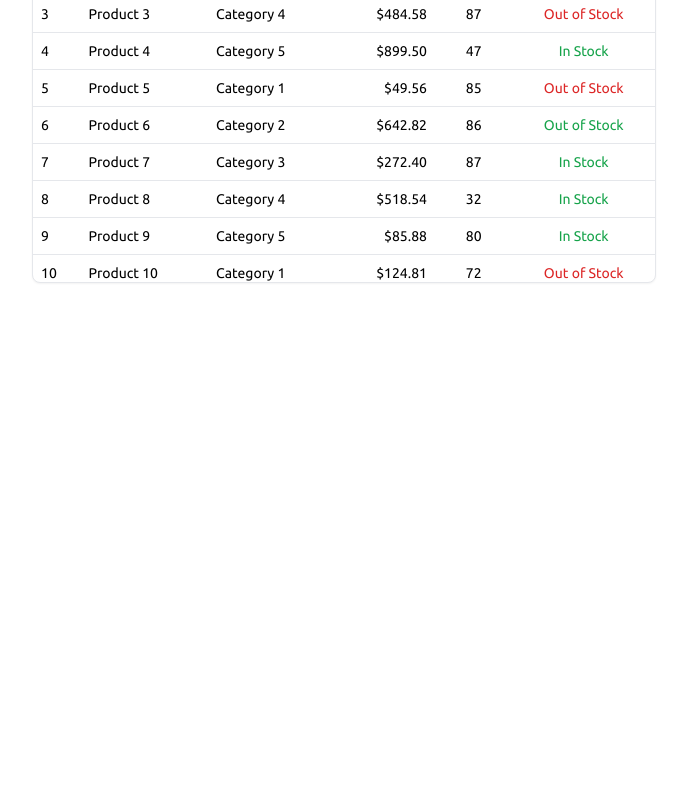
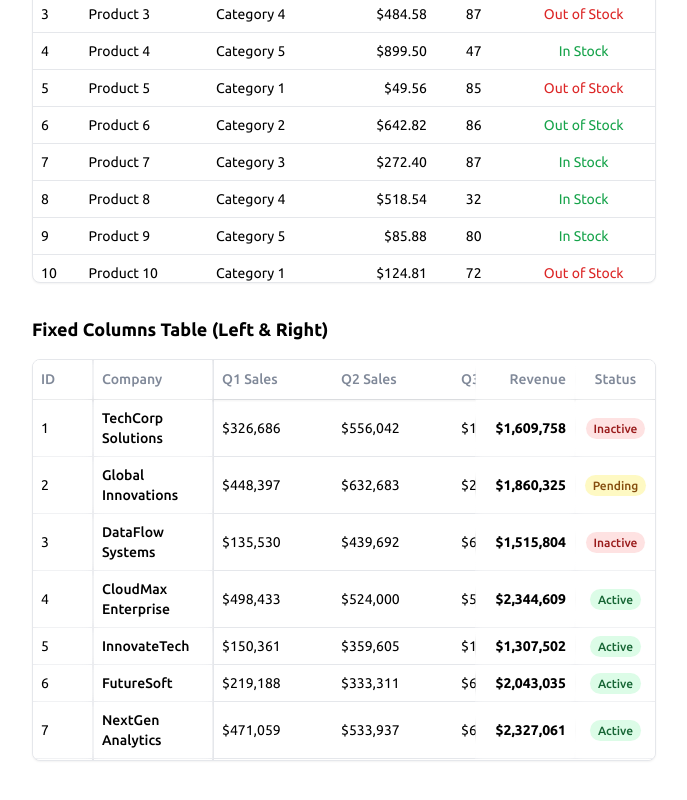
Before and after one commit to shodiya02/ui-kit, a Vue app: page / in a window 1280 px wide. Shown: the part 896-1696 px from the top of the page, without its empty margins (296-983 px from the left). Before the commit the page ends 1235 px from the top, so only its background shows below. Built offline with nearby package versions, Linux system fonts and the light colour scheme.

Commit message:
feat: add horizontal scrolling and fixed column support to Table component; enhance TableCell and TableHead for fixed positioning

```diff
--- a/src/components/TableExample.vue
+++ b/src/components/TableExample.vue
@@ -193,10 +193,61 @@
         </TableBody>
       </Table>
     </div>
+
+    <!-- Fixed Columns Table -->
+    <div>
+      <h3 class="text-lg font-semibold mb-4">Fixed Columns Table (Left & Right)</h3>
+      <Table variant="scrollable" height="400px" horizontal-scroll>
+        <TableHeader sticky>
+          <TableRow>
+            <TableHead fixed="left" fixed-offset="0px" class="min-w-[60px] w-[60px]">ID</TableHead>
+            <TableHead fixed="left" fixed-offset="60px" class="min-w-[120px] w-[120px]">Company</TableHead>
+            <TableHead class="min-w-[120px] w-[120px]">Q1 Sales</TableHead>
+            <TableHead class="min-w-[120px] w-[120px]">Q2 Sales</TableHead>
+            <TableHead class="min-w-[120px] w-[120px]">Q3 Sales</TableHead>
+            <TableHead class="min-w-[120px] w-[120px]">Q4 Sales</TableHead>
+            <TableHead class="min-w-[120px] w-[120px]">Marketing</TableHead>
+            <TableHead class="min-w-[120px] w-[120px]">Operations</TableHead>
+            <TableHead fixed="right" fixed-offset="80px" align="right" class="min-w-[100px] w-[100px]">Revenue</TableHead>
+            <TableHead fixed="right" fixed-offset="0px" align="center" class="min-w-[80px] w-[80px]">Status</TableHead>
+          </TableRow>
+        </TableHeader>
+        <TableBody>
+          <template v-for="company in dynamicTableData" :key="company.id">
+            <TableRow>
+              <TableCell fixed="left" fixed-offset="0px" class="min-w-[60px] w-[60px]">{{ company.id }}</TableCell>
+              <TableCell fixed="left" fixed-offset="60px" class="min-w-[120px] w-[120px] font-medium">{{ company.name }}</TableCell>
+              <TableCell class="min-w-[120px] w-[120px]">${{ company.q1Sales.toLocaleString() }}</TableCell>
+              <TableCell class="min-w-[120px] w-[120px]">${{ company.q2Sales.toLocaleString() }}</TableCell>
+              <TableCell class="min-w-[120px] w-[120px]">${{ company.q3Sales.toLocaleString() }}</TableCell>
+              <TableCell class="min-w-[120px] w-[120px]">${{ company.q4Sales.toLocaleString() }}</TableCell>
+              <TableCell class="min-w-[120px] w-[120px]">${{ company.marketing.toLocaleString() }}</TableCell>
+              <TableCell class="min-w-[120px] w-[120px]">${{ company.operations.toLocaleString() }}</TableCell>
+              <TableCell fixed="right" fixed-offset="80px" align="right" class="min-w-[100px] w-[100px] font-semibold">
+                ${{ company.totalRevenue.toLocaleString() }}
+              </TableCell>
+              <TableCell fixed="right" fixed-offset="0px" align="center" class="min-w-[80px] w-[80px]">
+                <span
+                  :class="[
+                    'px-2 py-1 rounded-full text-xs font-medium',
+                    company.status === 'Active' ? 'bg-green-100 text-green-800' :
+                    company.status === 'Pending' ? 'bg-yellow-100 text-yellow-800' :
+                    'bg-red-100 text-red-800'
+                  ]"
+                >
+                  {{ company.status }}
+                </span>
+              </TableCell>
+            </TableRow>
+          </template>
+        </TableBody>
+      </Table>
+    </div>
   </div>
 </template>
 
 <script setup>
+import { ref } from 'vue'
 import {
   Table,
   TableHeader,
@@ -205,4 +256,41 @@ import {
   TableRow,
   TableCell,
 } from '@/components/ui/table'
+
+// Dynamic table data
+const companies = [
+  'TechCorp Solutions', 'Global Innovations', 'DataFlow Systems', 'CloudMax Enterprise',
+  'InnovateTech', 'FutureSoft', 'NextGen Analytics', 'SmartBiz Solutions',
+  'DigitalEdge', 'ProActive Systems', 'MetaData Inc', 'CyberLink Technologies',
+  'WebForce Dynamics', 'AI Ventures', 'BlockChain Innovations', 'QuantumLeap',
+  'ByteStream Corp', 'CodeCrafters', 'TechVision Group', 'DataMine Solutions'
+]
+
+const statuses = ['Active', 'Pending', 'Inactive']
+
+const generateRandomData = (id) => {
+  const q1 = Math.floor(Math.random() * 500000) + 100000
+  const q2 = Math.floor(Math.random() * 600000) + 150000
+  const q3 = Math.floor(Math.random() * 550000) + 120000
+  const q4 = Math.floor(Math.random() * 700000) + 200000
+  const marketing = Math.floor(Math.random() * 100000) + 20000
+  const operations = Math.floor(Math.random() * 80000) + 15000
+
+  return {
+    id,
+    name: companies[id - 1] || `Company ${id}`,
+    q1Sales: q1,
+    q2Sales: q2,
+    q3Sales: q3,
+    q4Sales: q4,
+    marketing,
+    operations,
+    totalRevenue: q1 + q2 + q3 + q4,
+    status: statuses[Math.floor(Math.random() * statuses.length)]
+  }
+}
+
+const dynamicTableData = ref(
+  Array.from({ length: 25 }, (_, index) => generateRandomData(index + 1))
+)
 </script>
--- a/src/components/ui/table/Table.vue
+++ b/src/components/ui/table/Table.vue
@@ -6,6 +6,7 @@ const props = defineProps({
   variant: { type: String, default: 'default' }, // default, fixed, scrollable
   height: { type: String, default: 'auto' },
   title: { type: String, required: false },
+  horizontalScroll: { type: Boolean, default: false }, // Enable horizontal scroll for fixed columns
 });
 
 const getWrapperClasses = () => {
@@ -22,25 +23,54 @@ const getWrapperClasses = () => {
 };
 
 const getTableClasses = () => {
-  const baseClasses = 'w-full caption-bottom text-sm';
+  const baseClasses = 'caption-bottom text-sm';
 
   switch (props.variant) {
     case 'fixed':
     case 'scrollable':
       return cn(baseClasses, 'border-collapse');
     default:
-      return cn(baseClasses);
+      return cn(baseClasses, 'w-full');
   }
 };
 
+const getTableStyle = () => {
+  const style = {};
+
+  // Set minimum width for horizontal scroll when using fixed columns
+  if (props.horizontalScroll) {
+    style.minWidth = '100%';
+    style.width = 'max-content';
+  } else {
+    style.width = '100%';
+  }
+
+  return style;
+};
+
+const getScrollContainerClasses = () => {
+  const baseClasses = '';
+
+  if (props.variant === 'scrollable' || props.variant === 'fixed') {
+    return cn(baseClasses, 'overflow-auto');
+  }
+
+  if (props.horizontalScroll) {
+    return cn(baseClasses, 'overflow-x-auto');
+  }
+
+  return baseClasses;
+};
+
 const getScrollContainerStyle = () => {
+  const style = {};
+
   if (props.height !== 'auto' && (props.variant === 'scrollable' || props.variant === 'fixed')) {
-    return {
-      height: props.height,
-      maxHeight: props.height
-    };
+    style.height = props.height;
+    style.maxHeight = props.height;
   }
-  return {};
+
+  return style;
 };
 </script>
 
@@ -53,10 +83,13 @@ const getScrollContainerStyle = () => {
 
     <!-- Table Container -->
     <div
-      :class="(variant === 'scrollable' || variant === 'fixed') ? 'overflow-auto' : ''"
+      :class="getScrollContainerClasses()"
       :style="getScrollContainerStyle()"
     >
-      <table :class="cn(getTableClasses(), props.class)">
+      <table
+        :class="cn(getTableClasses(), props.class)"
+        :style="getTableStyle()"
+      >
         <slot />
       </table>
     </div>
--- a/src/components/ui/table/TableCell.vue
+++ b/src/components/ui/table/TableCell.vue
@@ -4,7 +4,37 @@ import { cn } from "@/lib/utils";
 const props = defineProps({
   class: { type: null, required: false },
   align: { type: String, default: 'left' }, // left, center, right
+  fixed: { type: String, required: false }, // left, right
+  fixedOffset: { type: String, default: '0px' }, // offset from edge when fixed
 });
+
+const getFixedClasses = () => {
+  if (!props.fixed) return '';
+
+  const baseFixed = 'sticky z-10 bg-white/95 backdrop-blur-sm';
+
+  if (props.fixed === 'left') {
+    return `${baseFixed} border-r-2 border-gray-200 shadow-[4px_0_8px_-2px_rgba(0,0,0,0.15)] before:absolute before:inset-0 before:bg-white before:-z-10`;
+  }
+  if (props.fixed === 'right') {
+    return `${baseFixed} border-l-2 border-gray-200 shadow-[-4px_0_8px_-2px_rgba(0,0,0,0.15)] before:absolute before:inset-0 before:bg-white before:-z-10`;
+  }
+
+  return '';
+};
+
+const getFixedStyle = () => {
+  if (!props.fixed) return {};
+
+  if (props.fixed === 'left') {
+    return { left: props.fixedOffset };
+  }
+  if (props.fixed === 'right') {
+    return { right: props.fixedOffset };
+  }
+
+  return {};
+};
 </script>
 
 <template>
@@ -12,11 +42,13 @@ const props = defineProps({
     :class="
       cn(
         'p-2 align-middle [&:has([role=checkbox])]:pr-0 [&>[role=checkbox]]:translate-y-0.5',
-        align === 'center' && 'text-center',
-        align === 'right' && 'text-right',
+        props.align === 'center' && 'text-center',
+        props.align === 'right' && 'text-right',
+        getFixedClasses(),
         props.class,
       )
     "
+    :style="getFixedStyle()"
   >
     <slot />
   </td>
--- a/src/components/ui/table/TableHead.vue
+++ b/src/components/ui/table/TableHead.vue
@@ -3,7 +3,38 @@ import { cn } from "@/lib/utils";
 
 const props = defineProps({
   class: { type: null, required: false },
+  align: { type: String, default: 'left' }, // left, center, right
+  fixed: { type: String, required: false }, // left, right
+  fixedOffset: { type: String, default: '0px' }, // offset from edge when fixed
 });
+
+const getFixedClasses = () => {
+  if (!props.fixed) return '';
+
+  const baseFixed = 'sticky z-20 bg-white/95 backdrop-blur-sm';
+
+  if (props.fixed === 'left') {
+    return `${baseFixed} border-r-2 border-gray-200 shadow-[4px_0_8px_-2px_rgba(0,0,0,0.15)] before:absolute before:inset-0 before:bg-white before:-z-10`;
+  }
+  if (props.fixed === 'right') {
+    return `${baseFixed} border-l-2 border-gray-200 shadow-[-4px_0_8px_-2px_rgba(0,0,0,0.15)] before:absolute before:inset-0 before:bg-white before:-z-10`;
+  }
+
+  return '';
+};
+
+const getFixedStyle = () => {
+  if (!props.fixed) return {};
+
+  if (props.fixed === 'left') {
+    return { left: props.fixedOffset };
+  }
+  if (props.fixed === 'right') {
+    return { right: props.fixedOffset };
+  }
+
+  return {};
+};
 </script>
 
 <template>
@@ -11,9 +42,13 @@ const props = defineProps({
     :class="
       cn(
         'h-10 px-2 text-left align-middle font-medium text-muted-foreground [&:has([role=checkbox])]:pr-0 [&>[role=checkbox]]:translate-y-0.5',
+        props.align === 'center' && 'text-center',
+        props.align === 'right' && 'text-right',
+        getFixedClasses(),
         props.class,
       )
     "
+    :style="getFixedStyle()"
   >
     <slot />
   </th>
```
